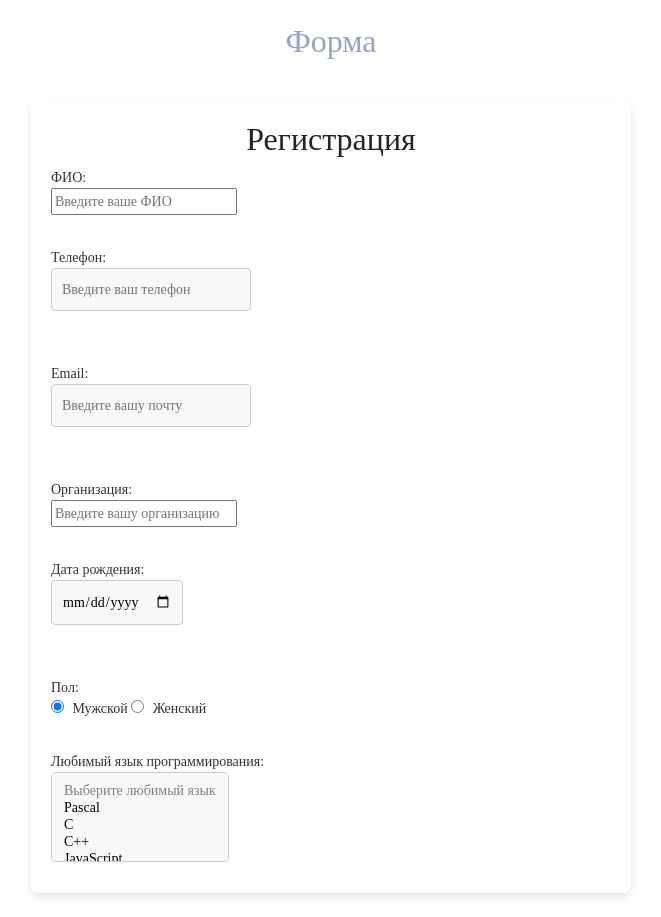
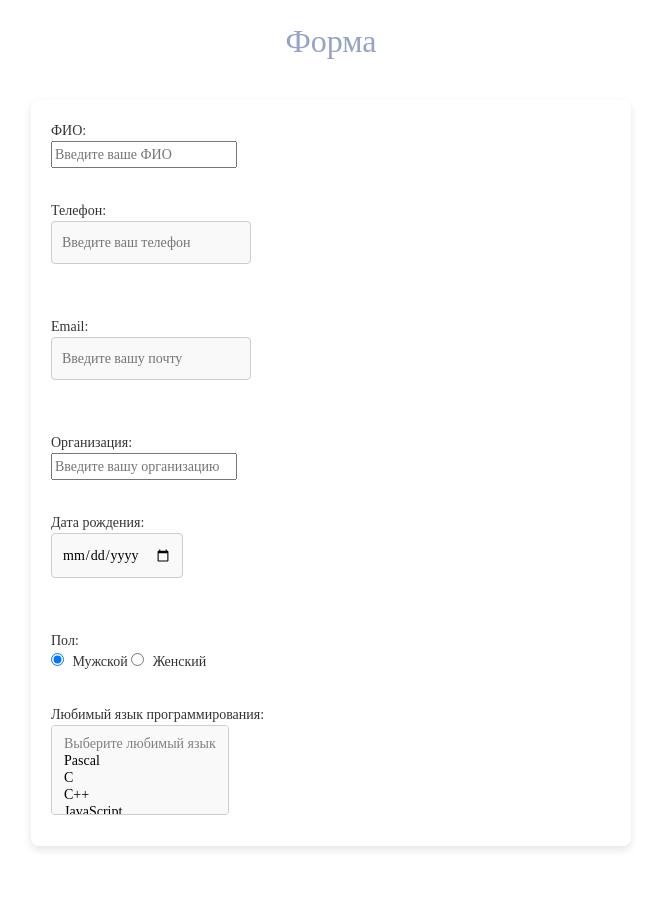
Before and after one commit to anna-lipchanskaya/s0177132, a plain HTML site: page task8/index.html in a window 1280 px wide. Shown: the part 1180-2097 px from the top of the page, without its empty margins (309-970 px from the left). After the commit the page ends 2076 px from the top, so only its background shows below. Drawn offline with nearby package versions, Linux system fonts and the light colour scheme.

Commit message:
Update index.html

```diff
--- a/task8/index.html
+++ b/task8/index.html
@@ -154,7 +154,6 @@
       <br>
         <h2 class = "text" id = "form">Форма</h2>
 <div class="form-container">
-    <h2>Регистрация</h2>
     <form action="https://formcarry.com/s/c6CJZmuoM7t" method="POST" enctype="multipart/form-data">
         <label>ФИО:<br/>
             <input name="name" placeholder="Введите ваше ФИО">
```
